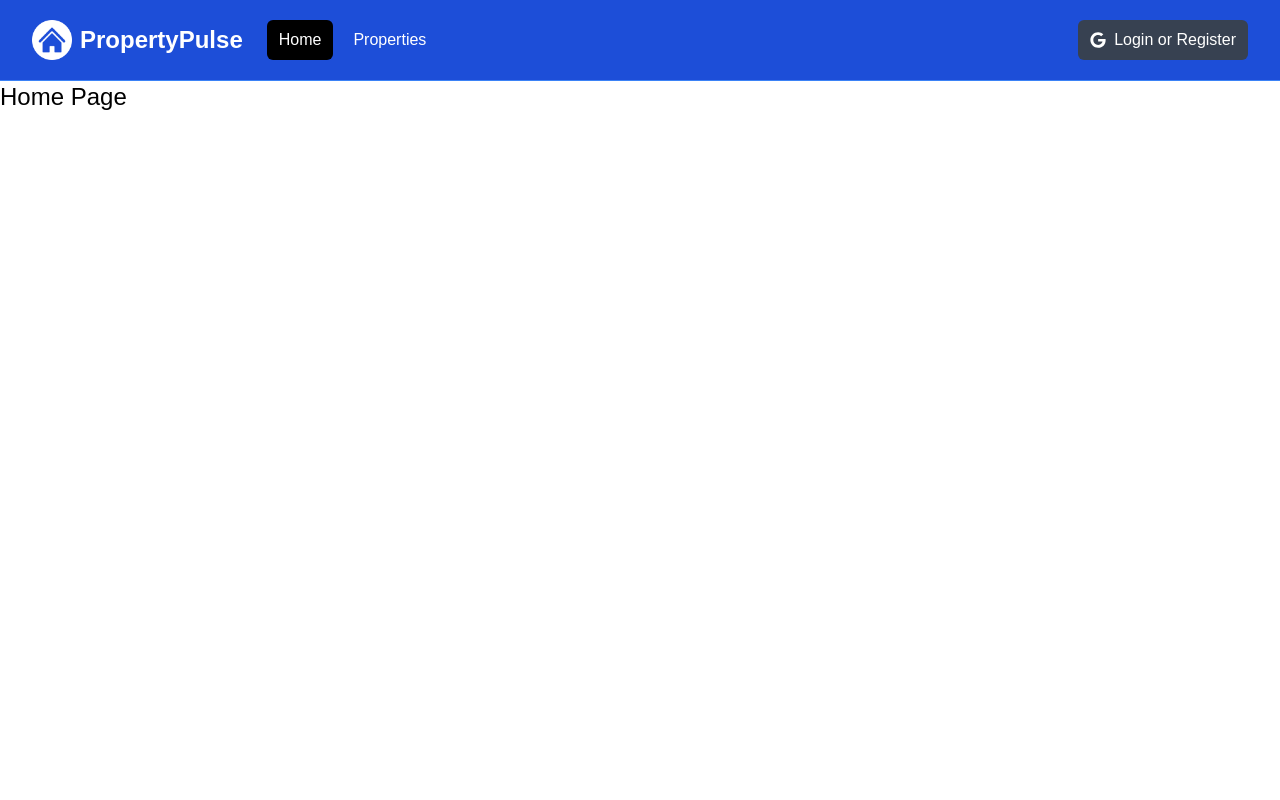
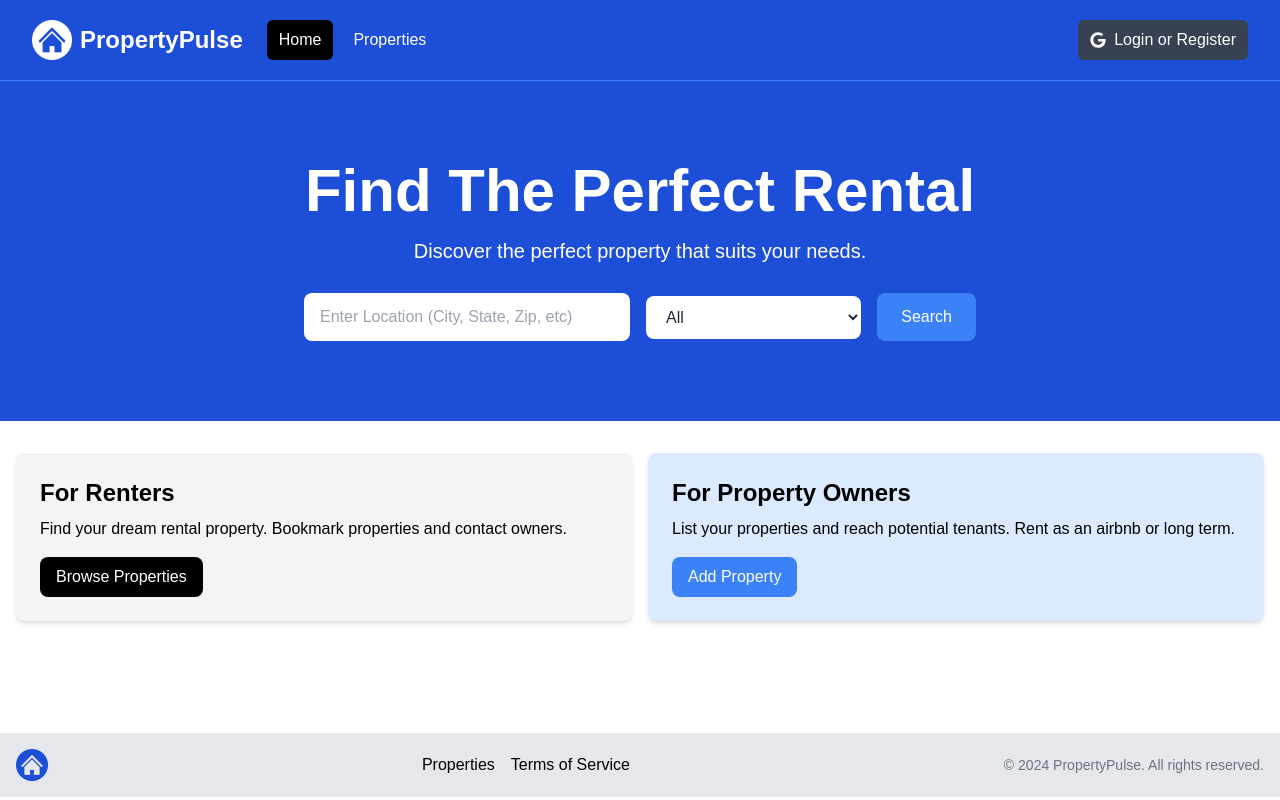
Before and after one commit to Sabbaghh/jump-properties, a Next.js app: page / in a window 1280 px wide. Built offline with nearby package versions, Linux system fonts and the light colour scheme.

Commit message:
Creating components
Footer, InfoBoxes, Hero

```diff
--- a/app/layout.tsx
+++ b/app/layout.tsx
@@ -1,6 +1,7 @@
 import { ReactNode } from "react";
 import "@/assets/styles/global.css";
 import NavBar from "@/components/Navbar";
+import Footer from "@/components/Footer";
 
 export const metadata = {
   title: "Jump properties",
@@ -20,6 +21,7 @@
         <main>
           <NavBar />
           {children}
+          <Footer />
         </main>
       </body>
     </html>
--- a/app/page.tsx
+++ b/app/page.tsx
@@ -1,10 +1,10 @@
-import NavBar from "@/components/Navbar";
+import Hero from "@/components/Hero";
+import InfoBoxes from "@/components/InfoBoxes";
 const HomePage = () => {
   return (
     <>
-      <div className="text-2xl">
-        <h1>Home Page</h1>
-      </div>
+      <Hero />
+      <InfoBoxes />
     </>
   );
 };
--- /dev/null
+++ b/components/Footer.tsx
@@ -0,0 +1,32 @@
+import Link from "next/link";
+import Image from "next/image";
+import logo from "@/assets/images/logo.png";
+const Footer = () => {
+  const currentYear = new Date().getFullYear();
+  return (
+    <footer className="bg-gray-200 py-4  mt-24">
+      <div className="container mx-auto flex flex-col md:flex-row items-center justify-between px-4">
+        <div className="mb-4 md:mb-0">
+          <Image src={logo} alt="Logo" className="h-8 w-auto" />
+        </div>
+        <div className="flex flex-wrap justify-center md:justify-start mb-4 md:mb-0">
+          <ul className="flex space-x-4">
+            <li>
+              <Link href="/properties">Properties</Link>
+            </li>
+            <li>
+              <Link href="/terms">Terms of Service</Link>
+            </li>
+          </ul>
+        </div>
+        <div>
+          <p className="text-sm text-gray-500 mt-2 md:mt-0">
+            &copy; {currentYear} PropertyPulse. All rights reserved.
+          </p>
+        </div>
+      </div>
+    </footer>
+  );
+};
+
+export default Footer;
--- /dev/null
+++ b/components/Hero.tsx
@@ -0,0 +1,57 @@
+const Hero = () => {
+  return (
+    <section className="bg-blue-700 py-20 mb-4">
+      <div className="max-w-7xl mx-auto px-4 sm:px-6 lg:px-8 flex flex-col items-center">
+        <div className="text-center">
+          <h1 className="text-4xl font-extrabold text-white sm:text-5xl md:text-6xl">
+            Find The Perfect Rental
+          </h1>
+          <p className="my-4 text-xl text-white">
+            Discover the perfect property that suits your needs.
+          </p>
+        </div>
+        {/* <!-- Form Component --> */}
+        <form className="mt-3 mx-auto max-w-2xl w-full flex flex-col md:flex-row items-center">
+          <div className="w-full md:w-3/5 md:pr-2 mb-4 md:mb-0">
+            <label htmlFor="location" className="sr-only">
+              Location
+            </label>
+            <input
+              type="text"
+              id="location"
+              placeholder="Enter Location (City, State, Zip, etc)"
+              className="w-full px-4 py-3 rounded-lg bg-white text-gray-800 focus:outline-none focus:ring focus:ring-blue-500"
+            />
+          </div>
+          <div className="w-full md:w-2/5 md:pl-2">
+            <label htmlFor="property-type" className="sr-only">
+              Property Type
+            </label>
+            <select
+              id="property-type"
+              className="w-full px-4 py-3 rounded-lg bg-white text-gray-800 focus:outline-none focus:ring focus:ring-blue-500"
+            >
+              <option value="All">All</option>
+              <option value="Apartment">Apartment</option>
+              <option value="Studio">Studio</option>
+              <option value="Condo">Condo</option>
+              <option value="House">House</option>
+              <option value="Cabin Or Cottage">Cabin or Cottage</option>
+              <option value="Loft">Loft</option>
+              <option value="Room">Room</option>
+              <option value="Other">Other</option>
+            </select>
+          </div>
+          <button
+            type="submit"
+            className="md:ml-4 mt-4 md:mt-0 w-full md:w-auto px-6 py-3 rounded-lg bg-blue-500 text-white hover:bg-blue-600 focus:outline-none focus:ring focus:ring-blue-500"
+          >
+            Search
+          </button>
+        </form>
+      </div>
+    </section>
+  );
+};
+
+export default Hero;
--- /dev/null
+++ b/components/InfoBox.tsx
@@ -0,0 +1,25 @@
+import Link from "next/link";
+import { InfoBoxDataType } from "./types/infoBox";
+const InfoBox = (props: InfoBoxDataType) => {
+  const {
+    backgroundStyle = "bg-gray-100",
+    LinkColor = "bg-black",
+    title,
+    description,
+    link: { href, label },
+  } = props;
+  return (
+    <div className={`${backgroundStyle} p-6 rounded-lg shadow-md`}>
+      <h2 className="text-2xl font-bold">{title}</h2>
+      <p className="mt-2 mb-4">{description}</p>
+      <Link
+        href={href}
+        className={`${LinkColor} inline-block text-white rounded-lg px-4 py-2 hover:bg-gray-700`}
+      >
+        {label}
+      </Link>
+    </div>
+  );
+};
+
+export default InfoBox;
--- /dev/null
+++ b/components/InfoBoxes.tsx
@@ -0,0 +1,50 @@
+import InfoBox from "./InfoBox";
+import { InfoBoxDataType } from "./types/infoBox";
+
+const InfoBoxes = () => {
+  return (
+    <section>
+      <div className="container-xl lg:container m-auto">
+        <div className="grid grid-cols-1 md:grid-cols-2 gap-4 p-4 rounded-lg">
+          {infoBoxesData.map((infoBox, index) => (
+            <InfoBox
+              key={index}
+              title={infoBox.title}
+              description={infoBox.description}
+              link={infoBox.link}
+              backgroundStyle={infoBox.backgroundStyle}
+              LinkColor={infoBox.LinkColor}
+            />
+          ))}
+        </div>
+      </div>
+    </section>
+  );
+};
+
+const infoBoxesData: InfoBoxDataType[] = [
+  {
+    title: "For Renters",
+    description:
+      "Find your dream rental property. Bookmark properties and contact owners.",
+    link: {
+      href: "/properties",
+      label: "Browse Properties",
+    },
+    backgroundStyle: "bg-gray-100",
+    LinkColor: "bg-black",
+  },
+  {
+    title: "For Property Owners",
+    description:
+      "List your properties and reach potential tenants. Rent as an airbnb or long term.",
+    link: {
+      href: "/add-property",
+      label: "Add Property",
+    },
+    backgroundStyle: "bg-blue-100",
+    LinkColor: "bg-blue-500",
+  },
+];
+
+export default InfoBoxes;
--- /dev/null
+++ b/components/types/infoBox.ts
@@ -0,0 +1,10 @@
+export type InfoBoxDataType = {
+  title: string;
+  description: string;
+  link: {
+    href: string;
+    label: string;
+  };
+  backgroundStyle?: string;
+  LinkColor?: string;
+};
```
